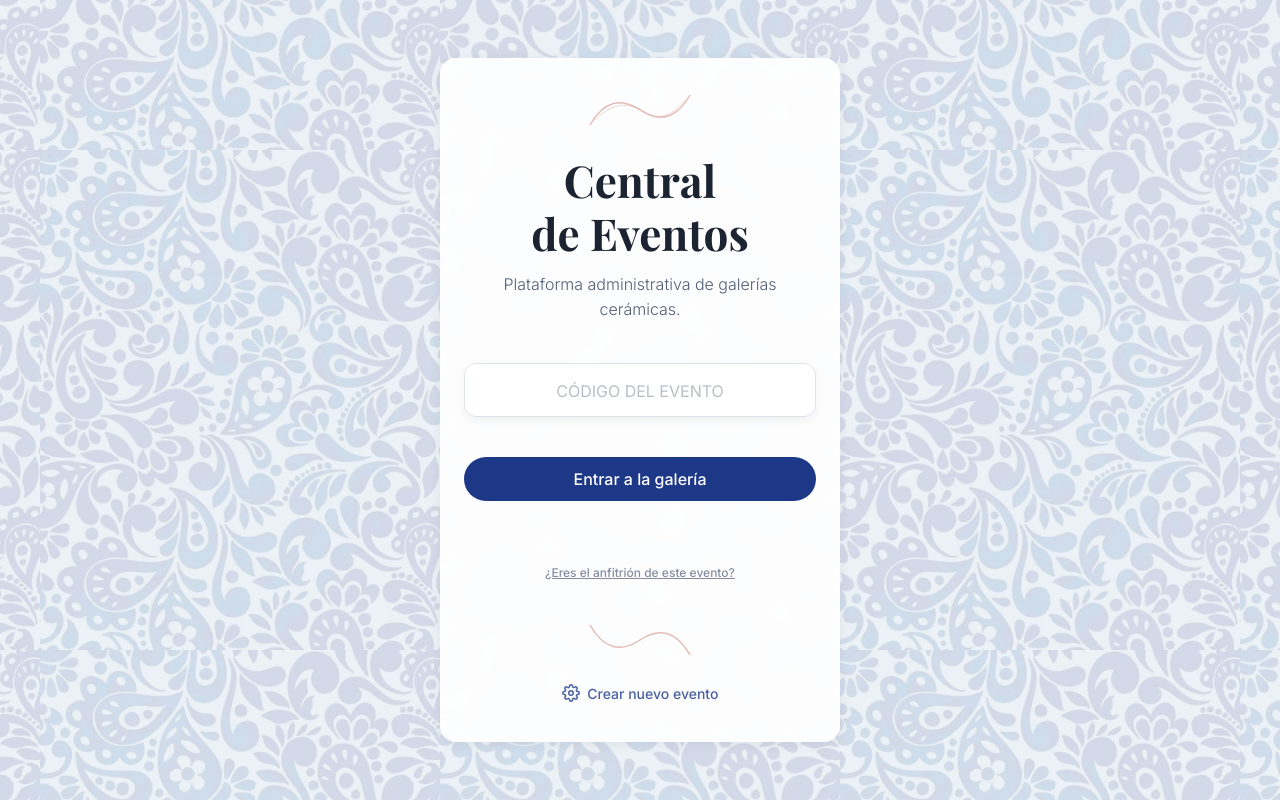
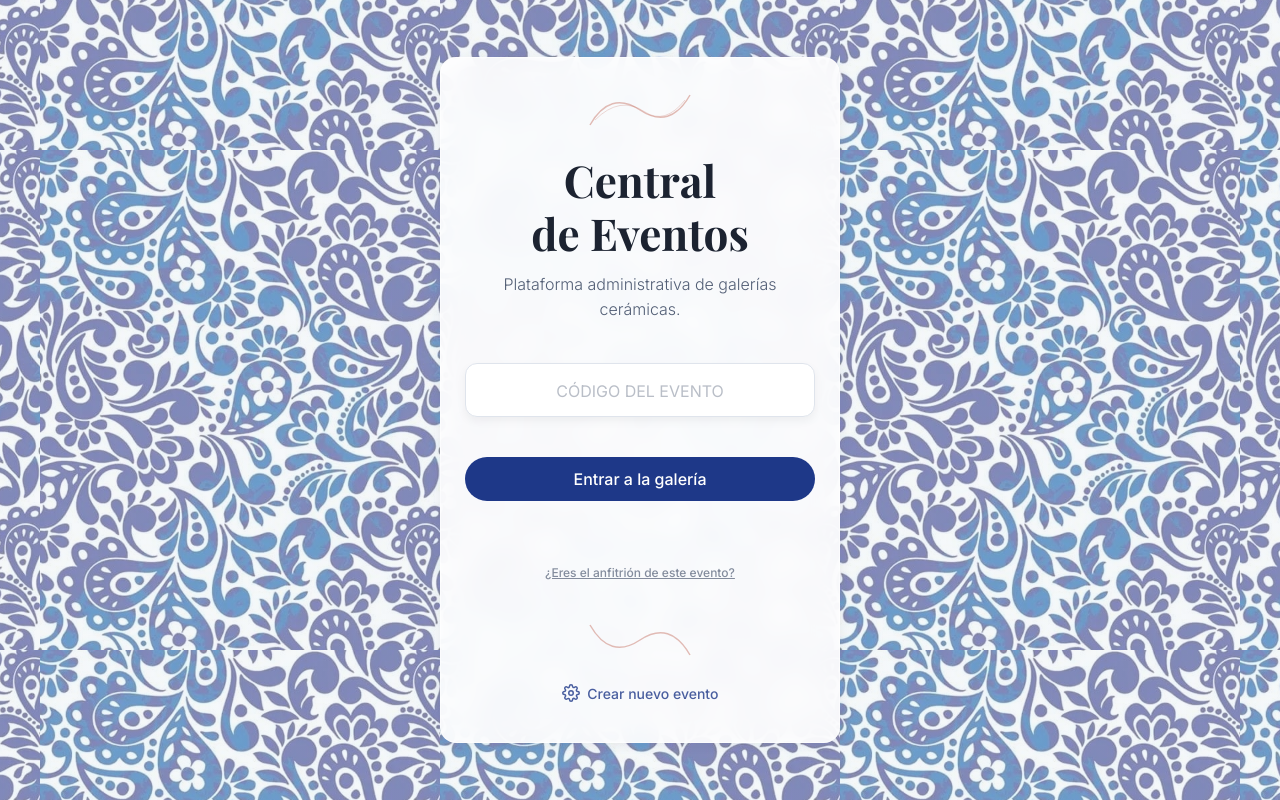
Before and after one commit to joaquinmarinoramirezreyes/Album, a React (Vite) app: page / in a window 1280 px wide. Built offline with nearby package versions, Linux system fonts and the light colour scheme; a web font is replaced by a local one.

Commit message:
style: apply futuristic glassmorphism and 3D micro-interactions

```diff
--- a/styles.css
+++ b/styles.css
@@ -125,11 +125,19 @@ img {
   justify-content: center;
   min-height: 100dvh;
   background:
-    linear-gradient(rgba(var(--overlay-rgb), .88), rgba(var(--overlay-rgb), .88)),
+    linear-gradient(rgba(var(--overlay-rgb), .45), rgba(var(--overlay-rgb), .45)),
     var(--bg-pattern) center / 400px repeat;
 }
 
 .login {
+
+  background: rgba(255, 255, 255, 0.7);
+  backdrop-filter: blur(20px);
+  -webkit-backdrop-filter: blur(20px);
+  border: 1px solid rgba(255, 255, 255, 0.5);
+  box-shadow: 0 8px 32px rgba(0, 0, 0, 0.08);
+  border-radius: 24px;
+
   width: 100%;
   max-width: 400px;
   padding: var(--sp-6) var(--sp-5);
@@ -348,7 +356,7 @@ img {
   text-align: center;
   padding: var(--sp-8) var(--sp-5) var(--sp-6);
   background:
-    linear-gradient(rgba(var(--overlay-rgb), .92), rgba(var(--overlay-rgb), .92)),
+    linear-gradient(rgba(var(--overlay-rgb), .55), rgba(var(--overlay-rgb), .55)),
     var(--bg-pattern) center / 400px repeat;
 }
 
@@ -371,6 +379,17 @@ img {
 
 /* — Upload Section — */
 .upload {
+
+  background: rgba(255, 255, 255, 0.7);
+  backdrop-filter: blur(20px);
+  -webkit-backdrop-filter: blur(20px);
+  border: 1px solid rgba(255, 255, 255, 0.5);
+  box-shadow: 0 8px 32px rgba(0, 0, 0, 0.08);
+  border-radius: 24px;
+
+  margin: 16px;
+  padding: 24px;
+  border-radius: 24px;
   padding: var(--sp-5);
   max-width: 520px;
   margin: 0 auto;
@@ -697,7 +716,7 @@ img {
   border-top: 1px solid var(--color-divider);
   margin-top: var(--sp-6);
   background:
-    linear-gradient(rgba(var(--overlay-rgb), .90), rgba(var(--overlay-rgb), .90)),
+    linear-gradient(rgba(var(--overlay-rgb), .55), rgba(var(--overlay-rgb), .55)),
     var(--bg-pattern) center / 400px repeat;
 }
 
@@ -970,6 +989,14 @@ img {
 
 /* Modal Cards (dentro de lightbox) */
 .modal-card {
+
+  background: rgba(255, 255, 255, 0.7);
+  backdrop-filter: blur(20px);
+  -webkit-backdrop-filter: blur(20px);
+  border: 1px solid rgba(255, 255, 255, 0.5);
+  box-shadow: 0 8px 32px rgba(0, 0, 0, 0.08);
+  border-radius: 24px;
+
   background: var(--color-white);
   padding: var(--sp-6) var(--sp-5);
   border-radius: var(--radius-lg);
@@ -1206,3 +1233,42 @@ body.show-singles #fab-camera { display: none !important; }
   .admin-grid { grid-template-columns: 1fr; }
   .admin-col + .admin-col { border-left: 0; padding-left: 0; border-top: 1px solid var(--color-divider); padding-top: 18px; }
 }
+
+
+.photo-card {
+  transition: transform 0.4s cubic-bezier(0.175, 0.885, 0.32, 1.275), box-shadow 0.4s ease;
+  animation: cardDrop 0.6s cubic-bezier(0.175, 0.885, 0.32, 1.275) both;
+}
+.photo-card:hover {
+  transform: translateY(-8px) scale(1.03) rotate(-1deg);
+  box-shadow: 0 15px 35px rgba(0,0,0,0.15);
+  z-index: 10;
+}
+@keyframes cardDrop {
+  from { opacity: 0; transform: translateY(40px) scale(0.9); }
+  to { opacity: 1; transform: translateY(0) scale(1); }
+}
+
+
+.btn--primary {
+  position: relative;
+  overflow: hidden;
+  transition: all 0.3s ease;
+}
+.btn--primary:hover {
+  transform: translateY(-2px);
+  box-shadow: 0 8px 20px rgba(0,0,0,0.15);
+}
+.btn--primary::after {
+  content: '';
+  position: absolute;
+  top: 0; left: -100%;
+  width: 50%; height: 100%;
+  background: linear-gradient(90deg, transparent, rgba(255,255,255,0.3), transparent);
+  transform: skewX(-20deg);
+  transition: 0s;
+}
+.btn--primary:hover::after {
+  left: 200%;
+  transition: 0.7s ease-in-out;
+}
```
